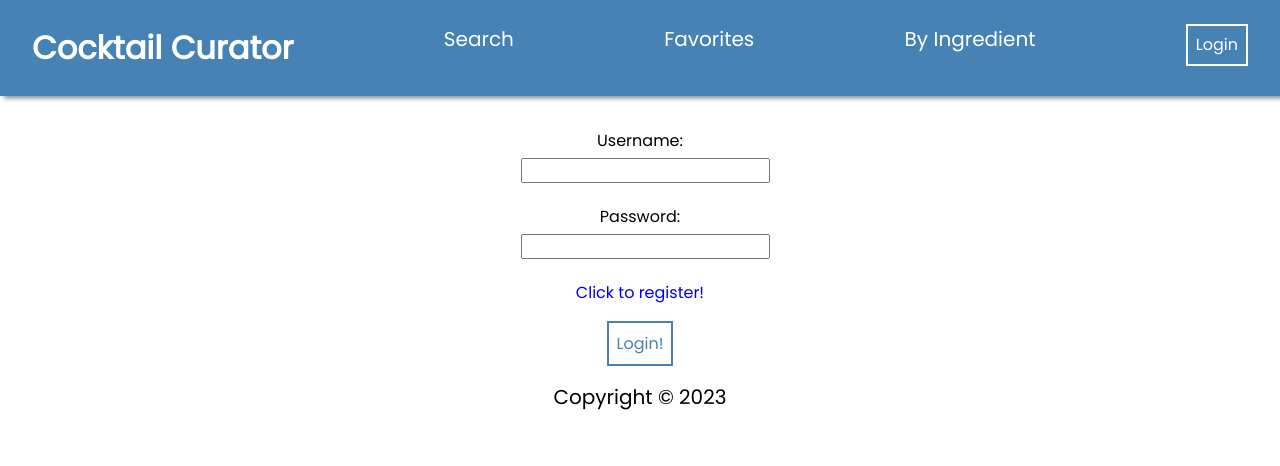
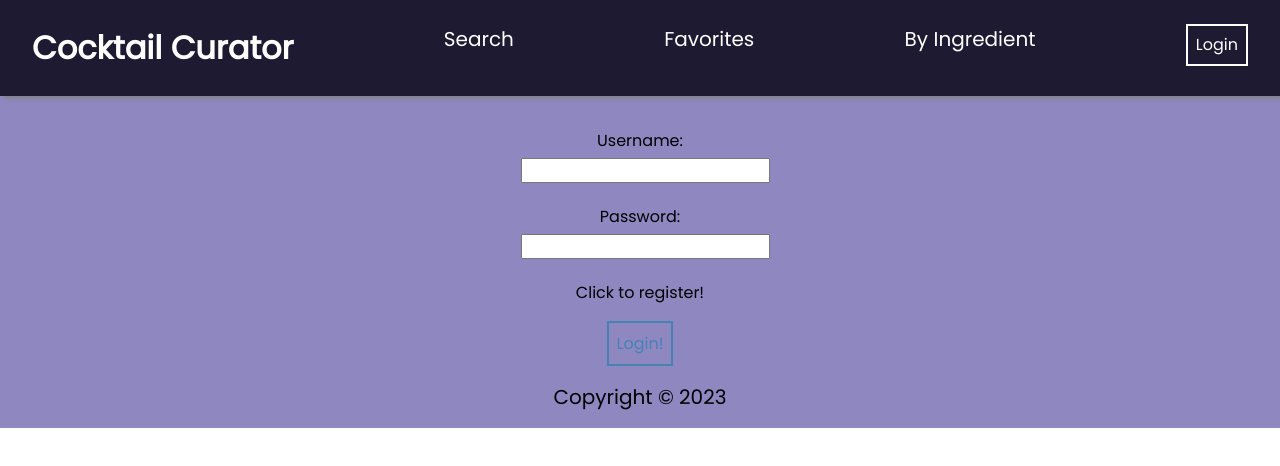
Before and after one commit to ChaseLoeffler/CocktailCurator-CapstoneProject, a React (Create React App) app in the folder Frontend/ReactJWTFrontend_Starter-main/: page /login in a window 1280 px wide. Shown: the top 466 px of the page. Built offline with nearby package versions, Linux system fonts and the light colour scheme.

Commit message:
Used Css to style cocktail card component and cocktails on the homepage. as

```diff
--- a/Frontend/ReactJWTFrontend_Starter-main/src/App.css
+++ b/Frontend/ReactJWTFrontend_Starter-main/src/App.css
@@ -15,6 +15,14 @@ html {
 
 p {
   font-size: 20px;
+}
+
+hr {
+  width: 85%;
+  margin: 0 auto;
+  margin-top: 1rem;
+  margin-bottom: 1rem;
+  border-style: solid;
 }
 
 button {
@@ -60,6 +68,7 @@ button:hover {
   display: grid;
   grid-template-columns: repeat(5, 1fr);
   gap: 1rem;
+  margin: 0 3rem;
 }
 
 .add-margin-top{
@@ -68,12 +77,22 @@ button:hover {
 
 @media (max-width: 1060px) {
   .cocktail-grid{
-    grid-template-columns: repeat(2, 1fr);
+    grid-template-columns: repeat(3, 1fr);
   }
 }
 
 @media (max-width: 797px) {
   .cocktail-grid{
-    grid-template-columns: repeat(1, 1fr);
+    grid-template-columns: repeat(2, 1fr);
   }
 }
+
+.add_text-decoration{
+  text-decoration: underline;
+  text-underline-offset: 8px;
+  padding: 1rem;
+}
+
+.background-color{
+  background-color: #8E87C0;
+}
--- a/Frontend/ReactJWTFrontend_Starter-main/src/App.js
+++ b/Frontend/ReactJWTFrontend_Starter-main/src/App.js
@@ -20,7 +20,7 @@ import PrivateRoute from "./utils/PrivateRoute";
 
 function App() {
   return (
-    <div>
+    <div className="background-color">
       <Navbar />
       <Routes>
         <Route
--- a/Frontend/ReactJWTFrontend_Starter-main/src/components/CocktailCard/CocktailCard.css
+++ b/Frontend/ReactJWTFrontend_Starter-main/src/components/CocktailCard/CocktailCard.css
@@ -1,13 +1,20 @@
+a {
+    text-decoration-line: none;
+    color: black;
+}
+
 .cocktail-card {
     max-width: 300px;
 }
 
-a {
-    text-decoration: none;
+.cocktail-card :hover{
+    color: #B3AFD5;
+    transform: scale(.95);
 }
 
+
+
 .name-looks{
-    font-weight: 400;
-    text-decoration: none;
-    color: black;
+    font-weight: 600;
+    font-size: larger;
 }
--- a/Frontend/ReactJWTFrontend_Starter-main/src/components/CocktailCard/CocktailCard.jsx
+++ b/Frontend/ReactJWTFrontend_Starter-main/src/components/CocktailCard/CocktailCard.jsx
@@ -7,11 +7,9 @@ import { Link } from 'react-router-dom'
 const CocktailCard = ({cocktail}) => {
   return (
     <article className='cocktail-card'>
-        <Link to={`/CocktailDetails/${cocktail.idDrink}`}>
-            <img src={cocktail.strDrinkThumb} width={250} height={250}/>
-            <div>
-                <h4 className='name-looks'>{cocktail.strDrink}</h4>
-            </div>
+        <Link to={`/CocktailDetails/${cocktail.idDrink}`} className=''>
+            <img src={cocktail.strDrinkThumb} alt='Picture of Cocktail' width={250} height={250}/>
+            <h4 className='name-looks'>{cocktail.strDrink}</h4>
         </Link>
     </article>
   )
--- a/Frontend/ReactJWTFrontend_Starter-main/src/components/NavBar/NavBar.css
+++ b/Frontend/ReactJWTFrontend_Starter-main/src/components/NavBar/NavBar.css
@@ -7,9 +7,9 @@ ul {
 li {
   font-size: 1.25rem;
 }
-
+/* #473F78 */
 .navBar {
-  background: steelblue;
+  background: #1D1A31;
   box-shadow: 4px 2px 5px gray;
   color: white;
   margin-bottom: 2rem;
@@ -25,7 +25,7 @@ li {
 
 .navBar button:hover {
   background: white;
-  color: steelblue;
+  color: #1D1A31;
   cursor: pointer;
 }
 
--- a/Frontend/ReactJWTFrontend_Starter-main/src/components/Suggestions/Suggestions.jsx
+++ b/Frontend/ReactJWTFrontend_Starter-main/src/components/Suggestions/Suggestions.jsx
@@ -100,7 +100,7 @@ const Suggestions = ({token}) => {
 
     return (
         <section className='add-margin-top'>
-            <h2>Suggested Cocktails</h2>
+            <h2 className='add_text-decoration'>Suggested Cocktails</h2>
             <div className='cocktail-grid'>
                 {RandomList}
             </div>
--- a/Frontend/ReactJWTFrontend_Starter-main/src/pages/HomePage/HomePage.js
+++ b/Frontend/ReactJWTFrontend_Starter-main/src/pages/HomePage/HomePage.js
@@ -2,7 +2,6 @@ import React, { useState, useEffect } from 'react';
 import useAuth from "../../hooks/useAuth";
 import axios from "axios";
 import Suggestions from '../../components/Suggestions/Suggestions';
-import './HomePage.css'
 import CocktailCard from '../../components/CocktailCard/CocktailCard';
 
 const HomePage = () => {
@@ -38,9 +37,10 @@ const HomePage = () => {
       {console.log(user)}
       <h1>Welcome to Cocktail Curator {user.userName}!</h1>
       <p>Here you can find Popular cocktails to check out as well as cocktails suggestions based on your favorites and ratings.</p>
+      <hr/>
       <section>
         <div className='add-margin-top'>
-          <h2>Popular Cocktails</h2>
+          <h2 className='add_text-decoration'>Popular Cocktails</h2>
         </div>
         <div className='cocktail-grid'>
           {popularList}
```
Also changed, not shown: Frontend/ReactJWTFrontend_Starter-main/src/pages/HomePage/HomePage.css (deleted).
